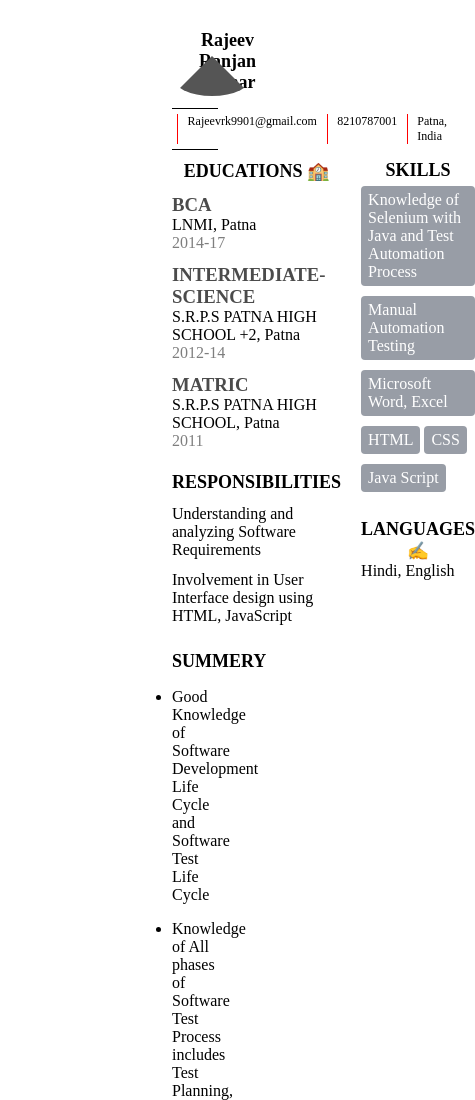
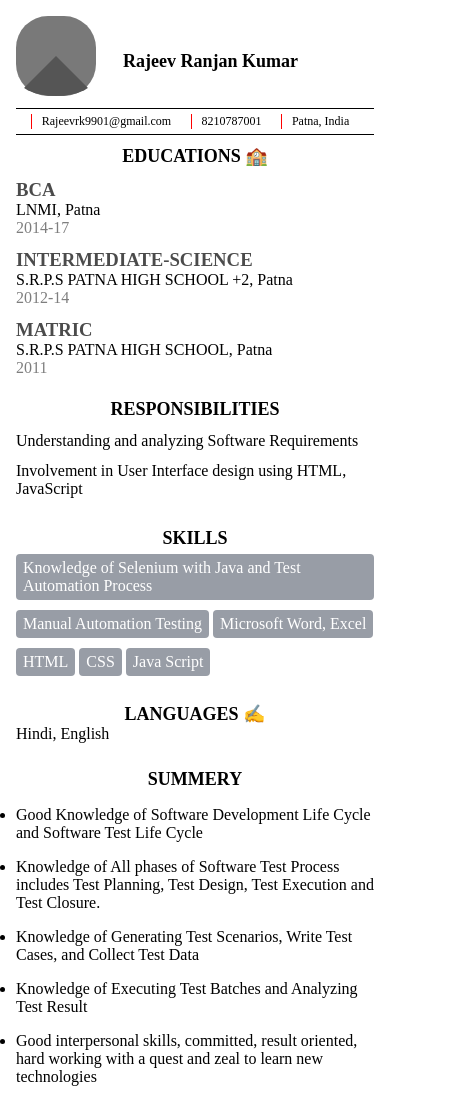
Before and after one commit to rrk-sde/Responsive_Resume, a plain HTML site: page index.html in a window 390 px wide. Shown: the top 1100 px of the page, 475 px wide, since content can reach past the window. Drawn offline with Linux system fonts and the light colour scheme.

Commit message:
Update style.css

```diff
--- a/style.css
+++ b/style.css
@@ -130,13 +130,3 @@ h3 {
         margin: 0 25%;
     }
 }
-
-@media only screen and (max-width: 960px) {
-    section {
-        flex-direction: row;
-        /* justify-content: space-evenly; */
-    }
-    html {
-        margin: 0 40%;
-    }
-}
```
